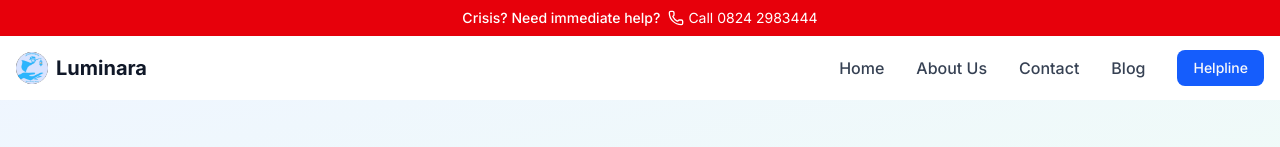
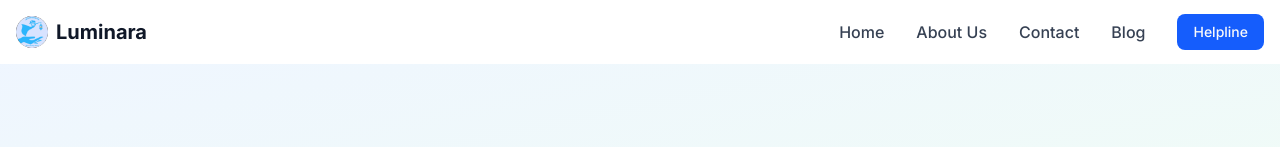
Before and after one commit to UthpalSuvarna/luminara, a Next.js app in the folder frontend/: page /blog in a window 1280 px wide. Shown: the top 147 px of the page. Built offline with nearby package versions, Linux system fonts and the light colour scheme.

Commit message:
Remove crisis banner

```diff
--- a/frontend/src/app/blog/page.tsx
+++ b/frontend/src/app/blog/page.tsx
@@ -91,7 +91,6 @@ export default function BlogPage() {
 
   return (
     <div className="min-h-screen bg-white">
-      <CrisisBanner />
       <Header />
 
       <main>
@@ -138,8 +137,8 @@ export default function BlogPage() {
                     </div>
                     <Button asChild>
                       <Link href="/blog/post" className="inline-flex items-center gap-2">
-  Read Article <ArrowRight className="h-4 w-4" />
-</Link>
+                        Read Article <ArrowRight className="h-4 w-4" />
+                      </Link>
 
                     </Button>
                   </div>
--- a/frontend/src/app/helpline/page.tsx
+++ b/frontend/src/app/helpline/page.tsx
@@ -10,7 +10,6 @@ import Image from "next/image"
 export default function LifelinePage() {
   return (
     <div className="min-h-screen bg-white">
-      <CrisisBanner />
       <Header />
 
       <main>
```
